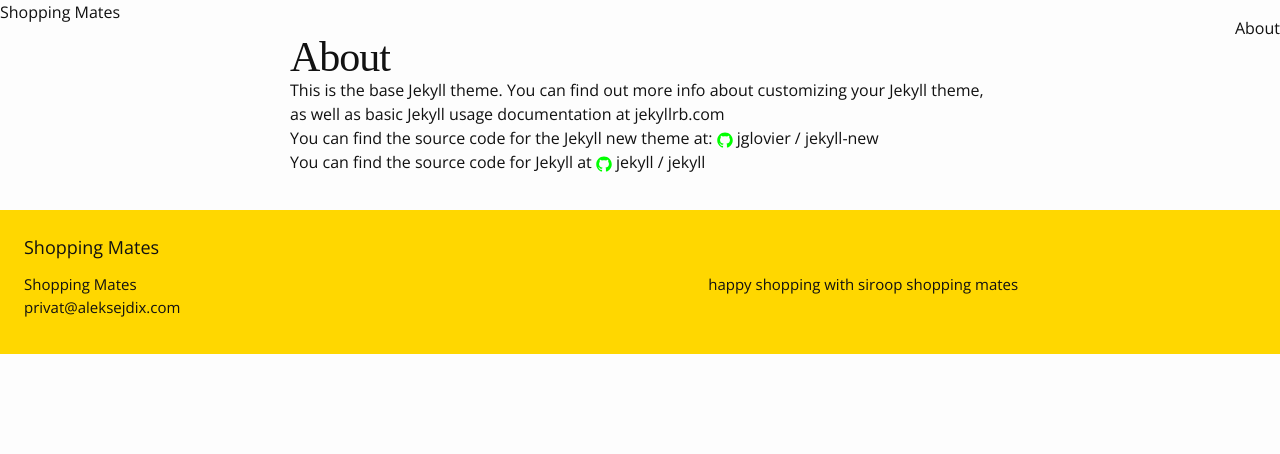
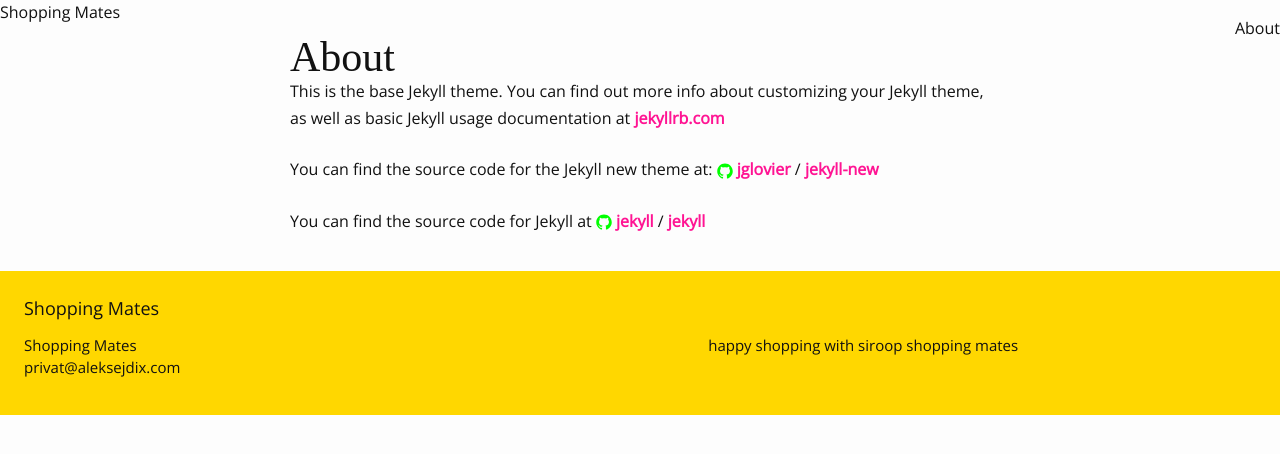
Before and after one commit to AleksejDix/shopping-mates, a Jekyll site: the page built from about.md, in a window 1280 px wide. Shown: the top 454 px of the page. Built offline with Jekyll 4.4.1, drawn with Linux system fonts in a browser that asks for light colours; some web fonts are replaced.

Commit message:
post content

```diff
--- a/_sass/_layout.scss
+++ b/_sass/_layout.scss
@@ -182,19 +182,14 @@
   color: deeppink;
 }
 
-
-
-
 /**
  * Posts
  */
 
 .post-title {
     font-size: 42px;
-    letter-spacing: -1px;
     line-height: 1;
     font-family: $heading-font-family;
-
     @include media-query($on-laptop) {
         font-size: 36px;
     }
@@ -202,6 +197,15 @@
 
 .post-content {
     margin-bottom: $spacing-unit;
+    line-height: 1.7;
+
+    p {
+      margin-bottom: $spacing-unit;
+    }
+    a {
+      font-weight: bold;
+      color: $link-color;
+    }
 
     h2 {
         font-size: 32px;
--- a/_sass/_variables.scss
+++ b/_sass/_variables.scss
@@ -14,6 +14,7 @@
 $background-color: #fdfdfd;
 $brand-color:      deeppink;
 
+$link-color: $brand-color;
 
 // Width of the content area
 $content-width:    90em;
```
